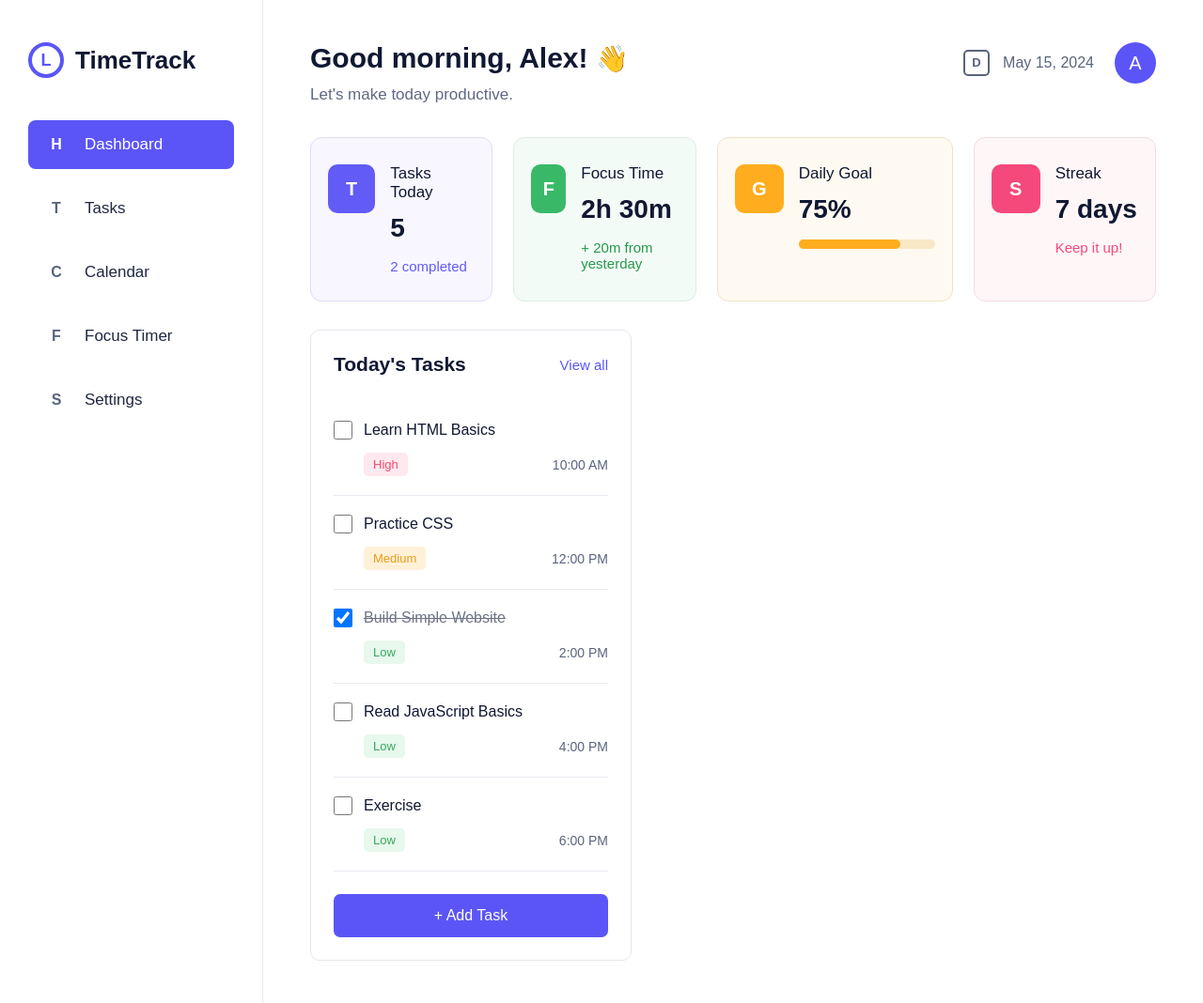
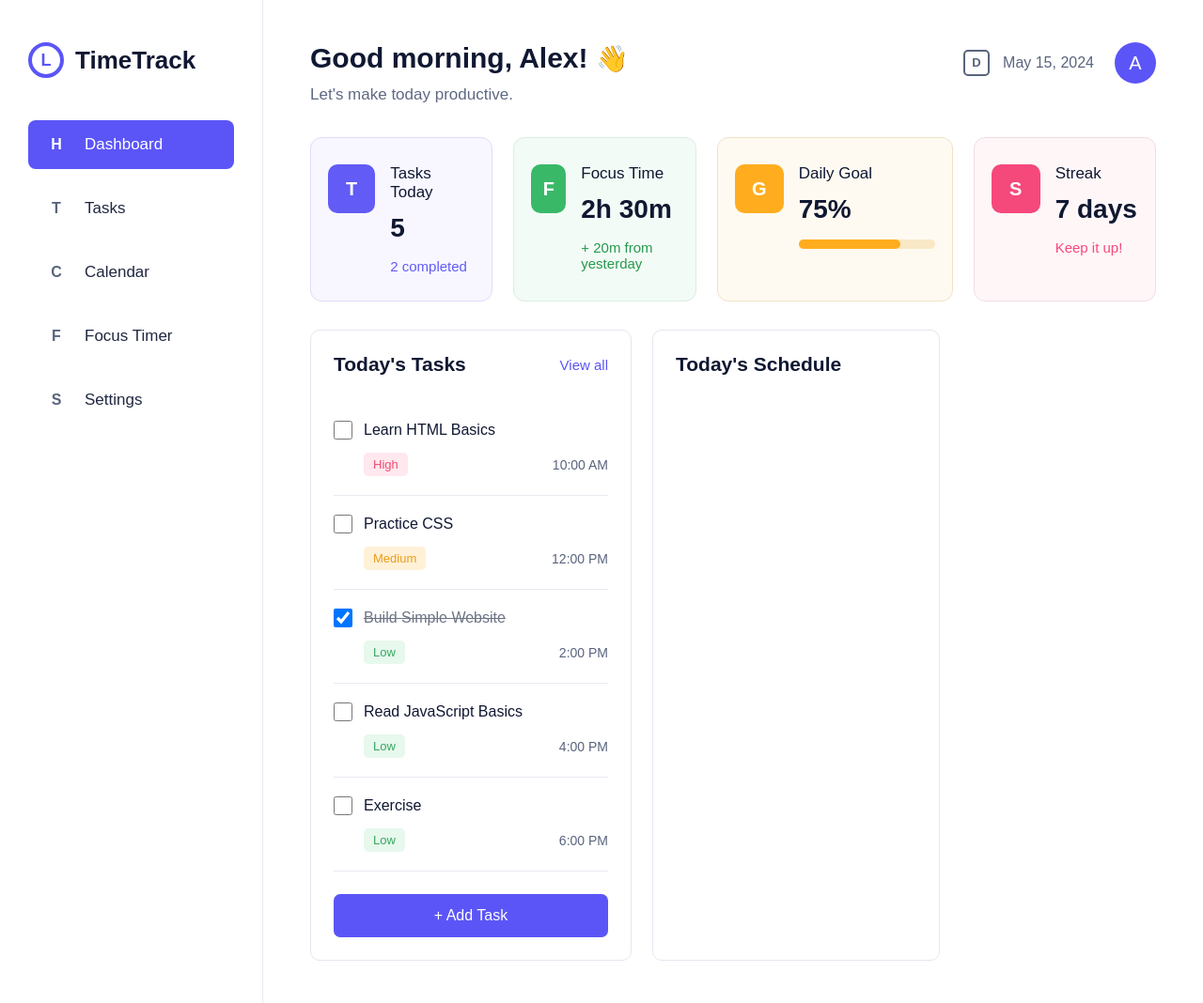
Before and after one commit to peterygalaxy-arch/Time-Management, a Flask app: page / in a window 1280 px wide. Shown: the whole page at 94% size. Run offline with Flask 3, Linux system fonts and the light colour scheme.

Commit message:
add the schedule panel

```diff
--- a/static/style.css
+++ b/static/style.css
@@ -250,6 +250,8 @@ body {
 }
 
 .dashboard-section {
+    display: flex;
+    gap: 22px;
     margin-top: 30px;
 }
 
@@ -353,3 +355,17 @@ body {
     font-size: 16px;
     cursor: pointer;
 }
+
+.schedule-panel {
+    width: 34%;
+    min-height: 480px;
+    padding: 24px;
+    border: 1px solid #e4e7ef;
+    border-radius: 10px;
+    background-color: white;
+}
+
+.schedule-panel h3 {
+    margin: 0;
+    font-size: 21px;
+}
--- a/templates/index.html
+++ b/templates/index.html
@@ -172,6 +172,10 @@
 
                     <button class="add-task-button" type="button">+ Add Task</button>
                 </div>
+
+                <div class="schedule-panel">
+                    <h3>Today's Schedule</h3>
+                </div>
             </div>
         </div>
     </div>
```
